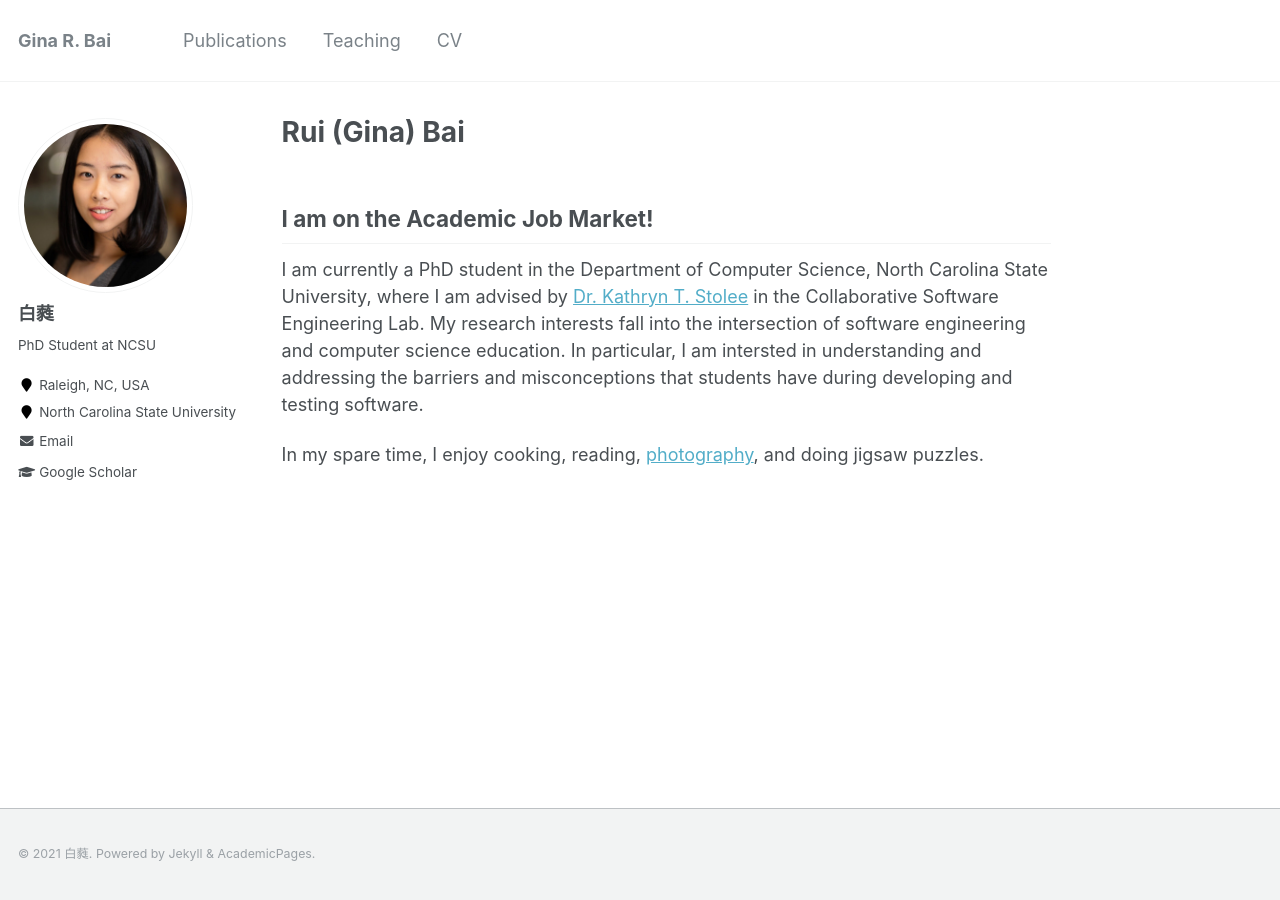
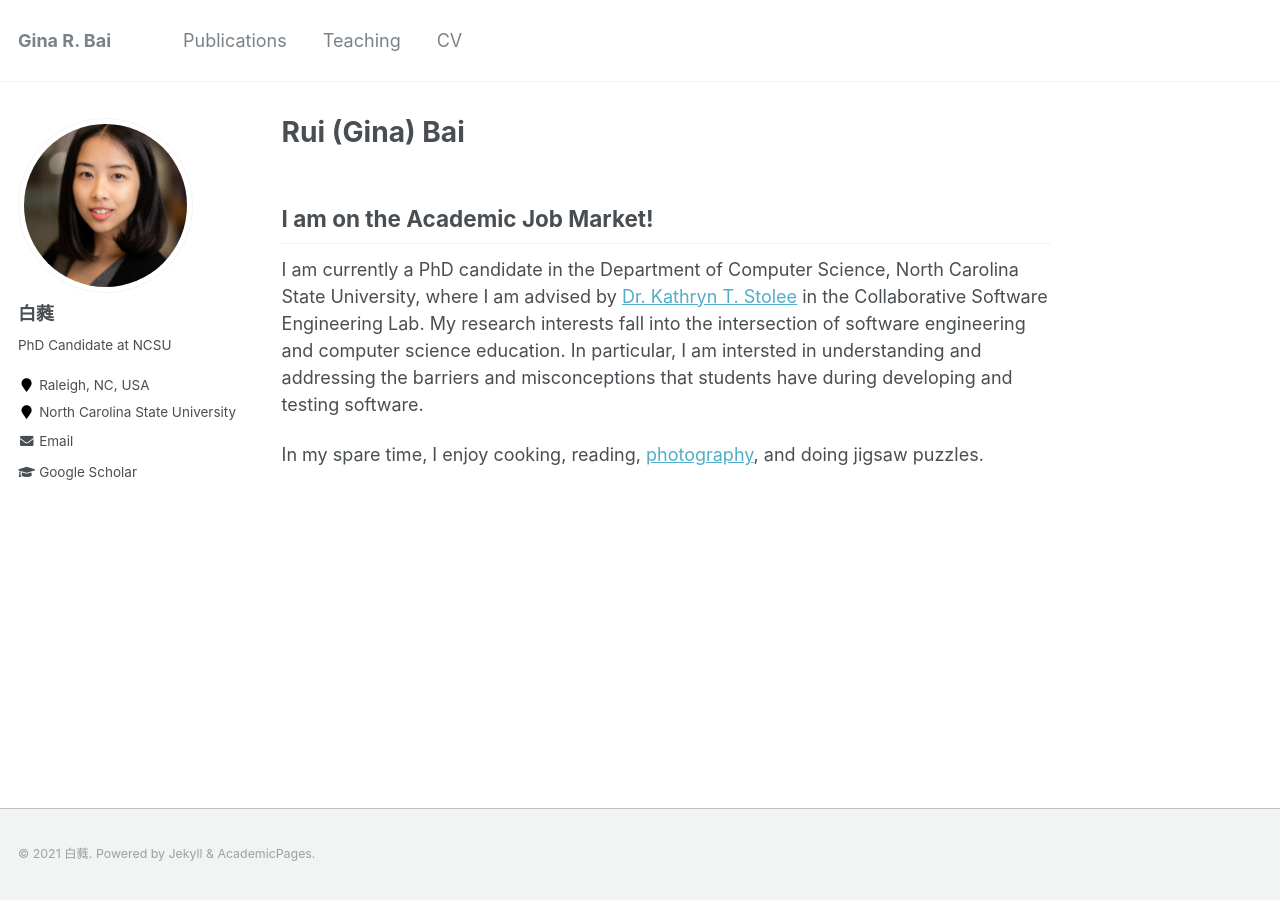
Before and after one commit to ginaBai/ginabai.github.io, a Jekyll site: the page built from _pages/about.md, in a window 1280 px wide. Built offline with Jekyll 4.4.1, drawn with Linux system fonts in a browser that asks for light colours.

Commit message:
updated status

```diff
--- a/_config.yml
+++ b/_config.yml
@@ -82,7 +82,7 @@ analytics:
 author:
   name             : "白蕤"
   avatar           : "ProfilePic.JPG"
-  bio              : "PhD Student at NCSU"
+  bio              : "PhD Candidate at NCSU"
   location         : "Raleigh, NC, USA"
   employer         : "North Carolina State University"
   pubmed           : #"https://www.ncbi.nlm.nih.gov/pubmed/?term=john+snow"
--- a/_pages/about.md
+++ b/_pages/about.md
@@ -10,6 +10,6 @@ redirect_from:
 
 ## I am on the Academic Job Market!
 
-I am currently a PhD student in the Department of Computer Science, North Carolina State University, where I am advised by <a href="https://kstolee.github.io" target="_blank">Dr. Kathryn T. Stolee</a> in the Collaborative Software Engineering Lab. My research interests fall into the intersection of software engineering and computer science education. In particular, I am intersted in understanding and addressing the barriers and misconceptions that students have during developing and testing software.
+I am currently a PhD candidate in the Department of Computer Science, North Carolina State University, where I am advised by <a href="https://kstolee.github.io" target="_blank">Dr. Kathryn T. Stolee</a> in the Collaborative Software Engineering Lab. My research interests fall into the intersection of software engineering and computer science education. In particular, I am intersted in understanding and addressing the barriers and misconceptions that students have during developing and testing software.
 
 In my spare time, I enjoy cooking, reading, <a href="https://www.instagram.com/ginabai_r/" target="_blank">photography</a>, and doing jigsaw puzzles.
```
